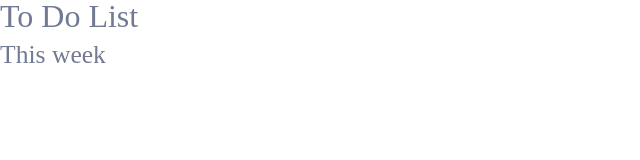
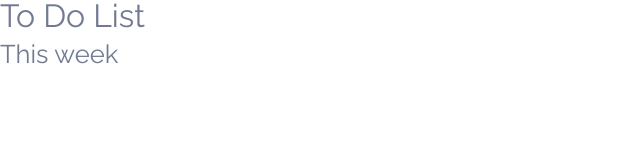
Before and after one commit to Wonjuny0804/React-Todo, a React (Create React App) app in the folder todolist/: page / in a window 1280 px wide. Shown: the top 160 px of the page, without its empty margins (0-640 px from the left). Built offline with nearby package versions, Linux system fonts and the light colour scheme.

Commit message:
feat: Set font family

```diff
--- a/todolist/src/styles/reset.scss
+++ b/todolist/src/styles/reset.scss
@@ -1,3 +1,6 @@
+@import url('https://fonts.googleapis.com/css2?family=Raleway&display=swap');
+@import url('https://fonts.googleapis.com/css2?family=Martel&display=swap');
+
 /* http://meyerweb.com/eric/tools/css/reset/
    v2.0 | 20110126
    License: none (public domain)
@@ -127,3 +130,35 @@ table {
   border-collapse: collapse;
   border-spacing: 0;
 }
+
+/**
+ * 사용자 정의 초기화
+ */
+body {
+  margin: 0;
+  font-family: 'Raleway', sans-serif;
+  -webkit-font-smoothing: antialiased;
+  -moz-osx-font-smoothing: grayscale;
+}
+
+body,
+body *,
+body::before,
+body::after,
+body *::before,
+body *::after {
+  box-sizing: border-box;
+}
+
+img {
+  vertical-align: middle;
+}
+
+button {
+  user-select: none;
+  cursor: pointer;
+}
+
+textarea {
+  font-family: 'Raleway', sans-serif;
+}
```
